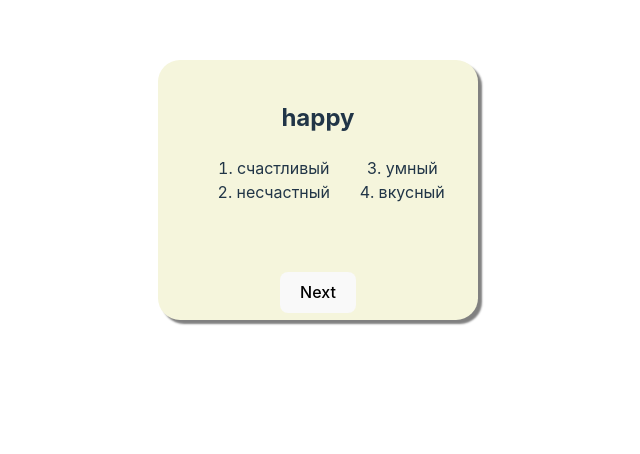
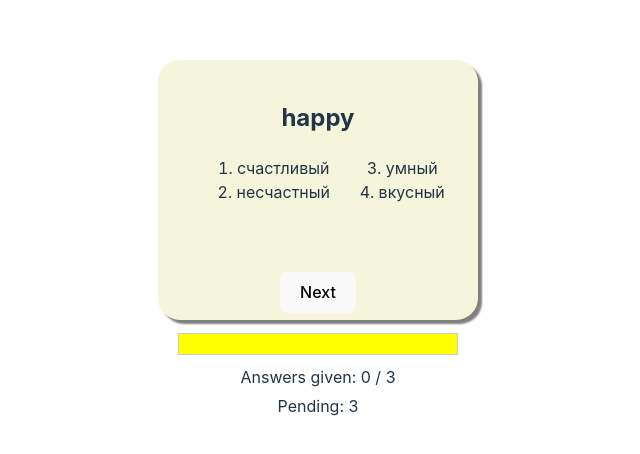
Before and after one commit to VeraPoletaeva87/learn-english, a React (Vite) app: page / in a window 1280 px wide. Shown: the part 210-664 px from the top of the page, without its empty margins (322-962 px from the left). Built offline with nearby package versions, Linux system fonts and the light colour scheme.

Commit message:
add progress bar

```diff
--- /dev/null
+++ b/src/components/finishCard.tsx
@@ -0,0 +1,15 @@
+import './finishCard.css';
+
+const FinishCard = ({ totalWords, answeredWords }) => {
+const result = (answeredWords / totalWords) * 100;
+
+  return (
+    <div className="">
+        <div>Test finished!</div>
+        <h2>{result}%</h2>
+        <div>{answeredWords} right answers out of {totalWords}</div>
+    </div>
+  );
+};
+
+export default FinishCard;
--- /dev/null
+++ b/src/components/testProgress.css
@@ -0,0 +1,25 @@
+.word-test-progress {
+    margin-top: 20px;
+  }
+
+  .progress-bar {
+    display: flex;
+    height: 20px;
+    border: 1px solid #ccc;
+  }
+
+  .progress-bar-green {
+    background-color: green;
+  }
+
+  .progress-bar-yellow {
+    background-color: yellow;
+  }
+
+  .progress-info {
+    margin-top: 10px;
+  }
+
+  .progress-info p {
+    margin: 5px 0;
+  }
--- /dev/null
+++ b/src/components/testProgress.tsx
@@ -0,0 +1,29 @@
+import './testProgress.css';
+
+const WordTestProgress = ({ totalWords, answeredWords }) => {
+  const progressPercentage = (answeredWords / totalWords) * 100;
+  const pendingWords = totalWords - answeredWords;
+
+  return (
+    <div className="word-test-progress">
+      <div className="progress-bar">
+        <div
+          className="progress-bar-green"
+          style={{ width: `${progressPercentage}%` }}
+        ></div>
+        <div
+          className="progress-bar-yellow"
+          style={{ width: `${100 - progressPercentage}%` }}
+        ></div>
+      </div>
+      <div className="progress-info">
+        <p>
+          Answers given: {answeredWords} / {totalWords}
+        </p>
+        <p>Pending: {pendingWords}</p>
+      </div>
+    </div>
+  );
+};
+
+export default WordTestProgress;
--- a/src/components/wordCard.tsx
+++ b/src/components/wordCard.tsx
@@ -1,11 +1,14 @@
 import { useState } from "react";
 import { wordsAndMeanings } from "../data/data";
 import './wordCard.css';
+import WordTestProgress from "./testProgress";
+import FinishCard from "./finishCard";
 
 const WordCard = () => {
     const [currentIndex, setCurrentIndex] = useState(0);
     const [wrong, setWrong] = useState(false);
     const [answered, setAnswered] = useState(false);
+    const [answeredCount, setAnsweredCount] = useState(0);
     const [selectedAnswer, setSelectedAnswer] = useState(null);
 
     const handleNext = () => {
@@ -16,25 +19,32 @@ const WordCard = () => {
 
     const handleMeaningClick = (index: number) => {
         setSelectedAnswer(index);
-        setAnswered(true);
         if (index === wordsAndMeanings[currentIndex].answer) {
             setWrong(false);
+            if (!answered) setAnsweredCount(prevCount => prevCount + 1);
         } else {
             setWrong(true);
         }
+        setAnswered(true);
     };
 
 
     const currentWord = wordsAndMeanings[currentIndex];
 
     return (
+    <>
       <div className="word-card">
+        {answeredCount === 3 ?
+        <FinishCard totalWords={3} answeredWords={answeredCount}/>
+        :
+        <>
+        <div>
             <h2>{currentWord.word}</h2>
             <div className="wrap">
                 <ol>
                     {currentWord.meanings.map((meaning, index) => (
                         <li className={!answered ? 'white-color' :
-                selectedAnswer === index && wrong ? 'red-color': selectedAnswer === index && !wrong ? 'green-color' : ''}
+                            selectedAnswer === index && wrong ? 'red-color' : selectedAnswer === index && !wrong ? 'green-color' : ''}
                             key={index}
                             onClick={() => handleMeaningClick(index)}
                         >{meaning}</li>
@@ -43,6 +53,11 @@ const WordCard = () => {
             </div>
             <button onClick={handleNext}>Next</button>
         </div>
+        <WordTestProgress totalWords={3} answeredWords={answeredCount} />
+        </>
+        }
+        </div>
+      </>
     );
   };
 
```
Also changed, not shown: src/components/finishCard.css (added). Lines whose indentation alone changed are shown as unchanged.
